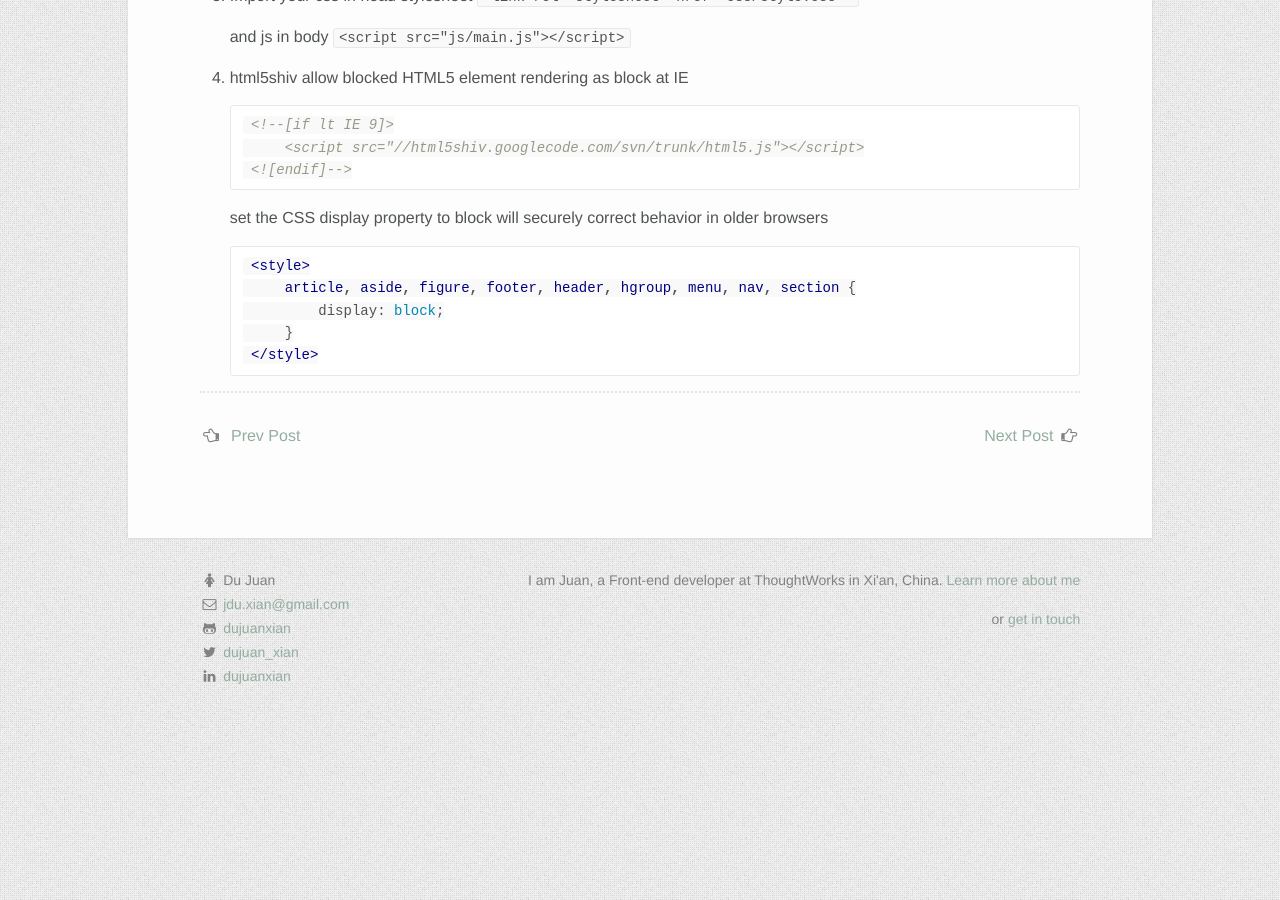
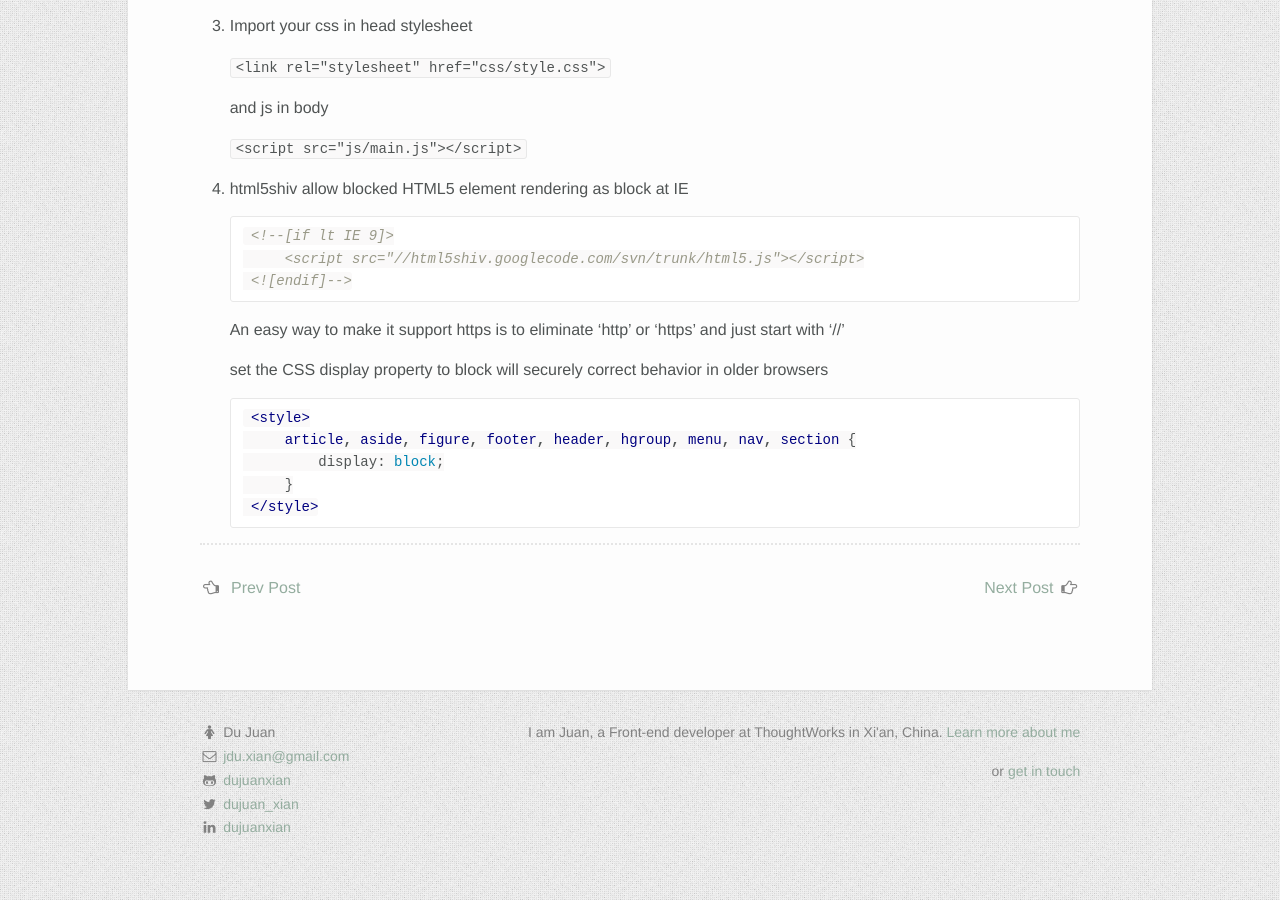
Before and after one commit to dujuanxian/dujuanxian.github.com, a Jekyll site: the page built from _posts/2015-04-14-html5-template.markdown, in a window 1280 px wide and 900 px high, scrolled down 1041 px. Built offline with Jekyll 4.4.1, drawn with Linux system fonts in a browser that asks for light colours; some web fonts are replaced; comment, search, counter and statistics services are not loaded; before the commit the page ends 1789 px from its top, so only the background shows below that.

Commit message:
update html5 tempalte

````diff
--- a/_posts/2015-04-14-html5-template.markdown
+++ b/_posts/2015-04-14-html5-template.markdown
@@ -33,25 +33,33 @@ This template won't fit all the websites, but will provide the basics.
 ```
 
 1. Set viewport will make the site full width on mobile
+
     `<meta name="viewport" content="width=device-width, initial-scale=1, maximum-scale=1">`
 
 2. X-UA-Compatible meta tag make user to use latest version of IE or Chrome rendering engine if installed
+
     `<meta http-equiv="X-UA-Compatible" content="IE=edge,chrome=1">`
 
 3. Import your css in head stylesheet
+
     `<link rel="stylesheet" href="css/style.css">`
 
     and js in body
+
     `<script src="js/main.js"></script>`
 
 4. html5shiv allow blocked HTML5 element rendering as block at IE
+
     ```html
     <!--[if lt IE 9]>
         <script src="//html5shiv.googlecode.com/svn/trunk/html5.js"></script>
     <![endif]-->
     ```
 
+    An easy way to make it support https is to eliminate 'http' or 'https' and just start with '//'
+
     set the CSS display property to block will securely correct behavior in older browsers
+
     ```html
     <style>
         article, aside, figure, footer, header, hgroup, menu, nav, section {
````
